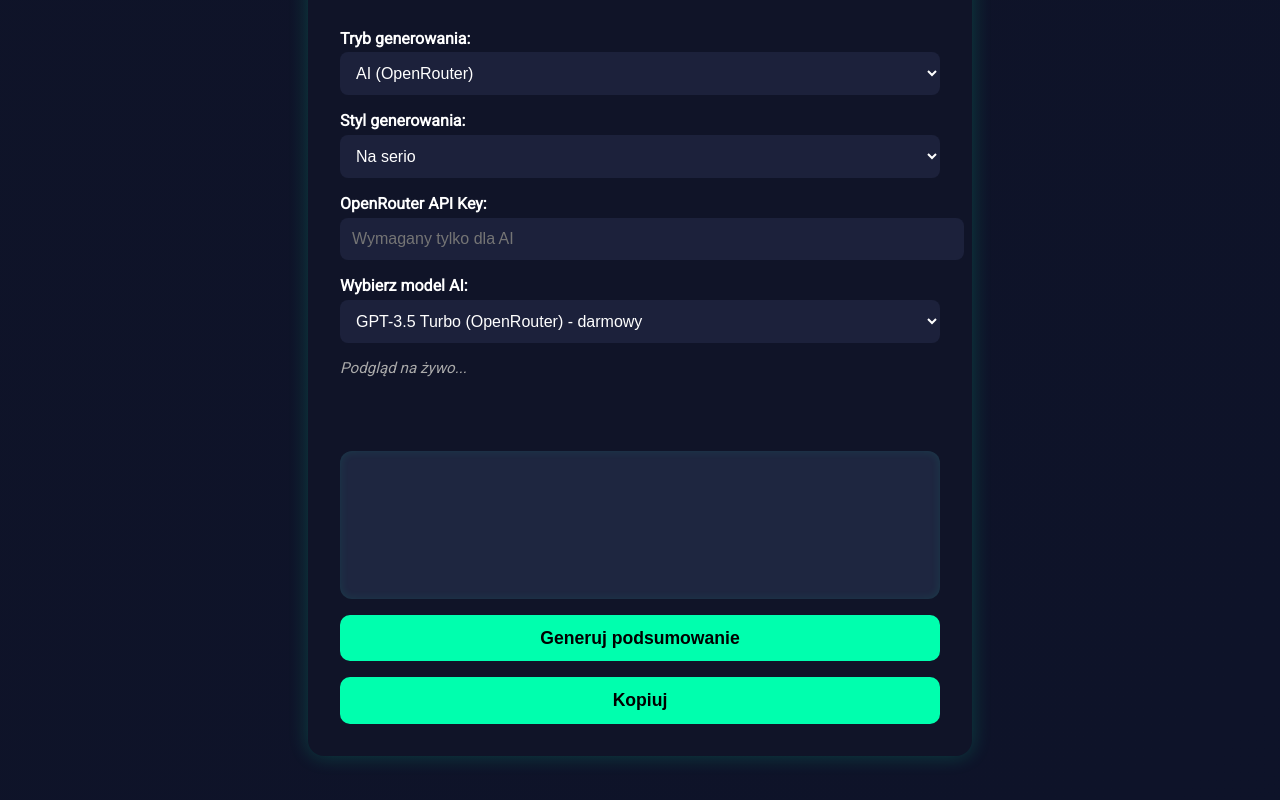
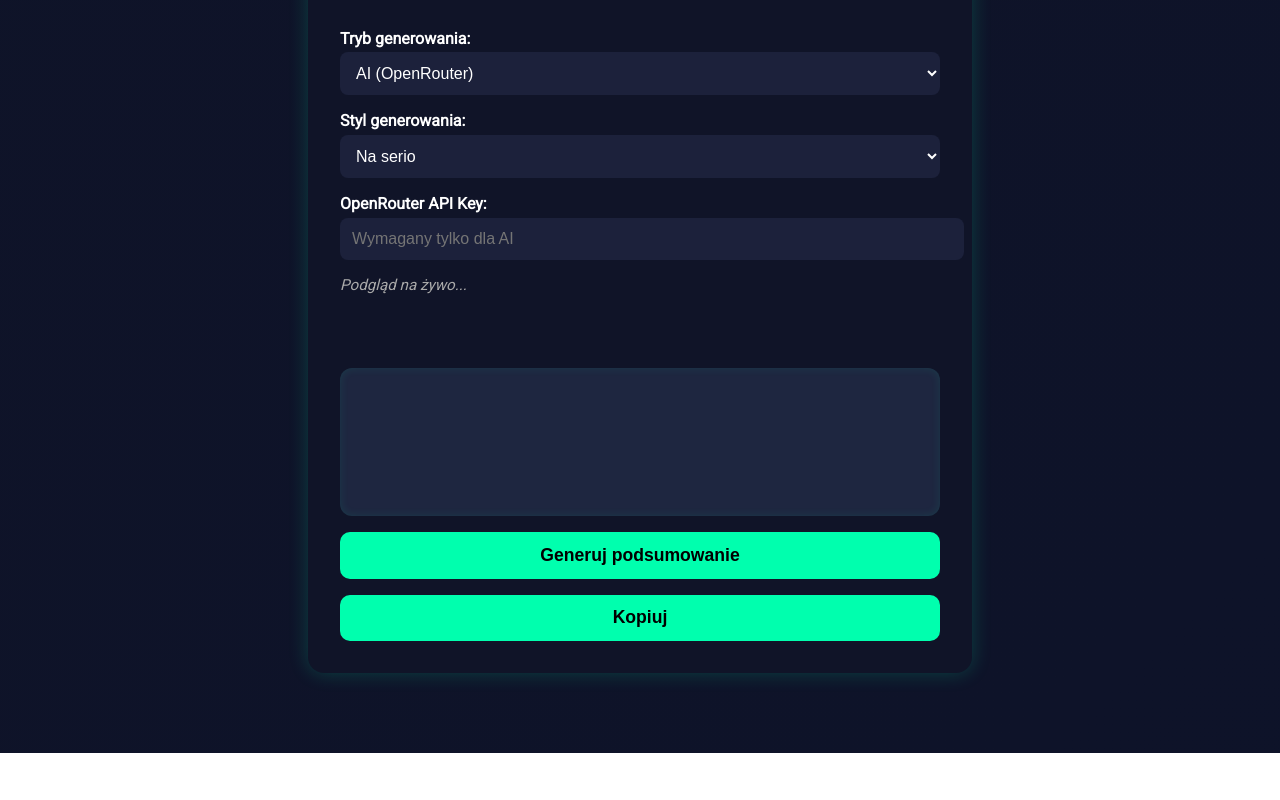
Before and after one commit to Kacper0715/Podsumowania, a plain HTML site: page index.html in a window 1280 px wide. Shown: the part 912-1712 px from the top of the page. After the commit the page ends 1665 px from the top, so only its background shows below. Drawn offline with Linux system fonts and the light colour scheme.

Commit message:
Update index.html

```diff
--- a/index.html
+++ b/index.html
@@ -21,6 +21,8 @@
       <button class="tab active" onclick="switchMode('summary', this)">⚽ Podsumowanie</button>
       <button class="tab inactive-tab" onclick="showToast('🔧 Tryb zapowiedzi jest w trakcie budowy!', 'info')">📅 Zapowiedź</button>
     </div>
+
+
 
     <!-- FORMULARZ PODSUMOWANIA -->
     <div id="summaryForm">
@@ -92,16 +94,8 @@
         <option value="emocjonujacy">Emocjonujący</option>
       </select>
 
-      <label for="apikey" title="Wpisz swój darmowy klucz API OpenRouter (np. z https://openrouter.ai)">OpenRouter API Key:</label>
+      <label for="apikey">OpenRouter API Key:</label>
       <input id="apikey" placeholder="Wymagany tylko dla AI" />
-
-      <!-- DODANE: wybór modelu AI - tylko darmowe modele OpenRouter -->
-      <label for="model" title="Wybierz model AI, tylko darmowe modele OpenRouter">Wybierz model AI:</label>
-      <select id="model" title="Wybierz model AI, tylko darmowe modele OpenRouter">
-        <option value="gpt-3.5-turbo" selected>GPT-3.5 Turbo (OpenRouter) - darmowy</option>
-        <option value="mistral">Mistral 7B (OpenRouter) - darmowy</option>
-        <option value="openchat/openchat-3.5-1210">OpenChat 3.5 (OpenRouter) - darmowy</option>
-      </select>
 
       <div class="live-preview" id="livePreview">Podgląd na żywo...</div>
       <div class="ai-warning" id="aiWarning" style="display: none;">
```
